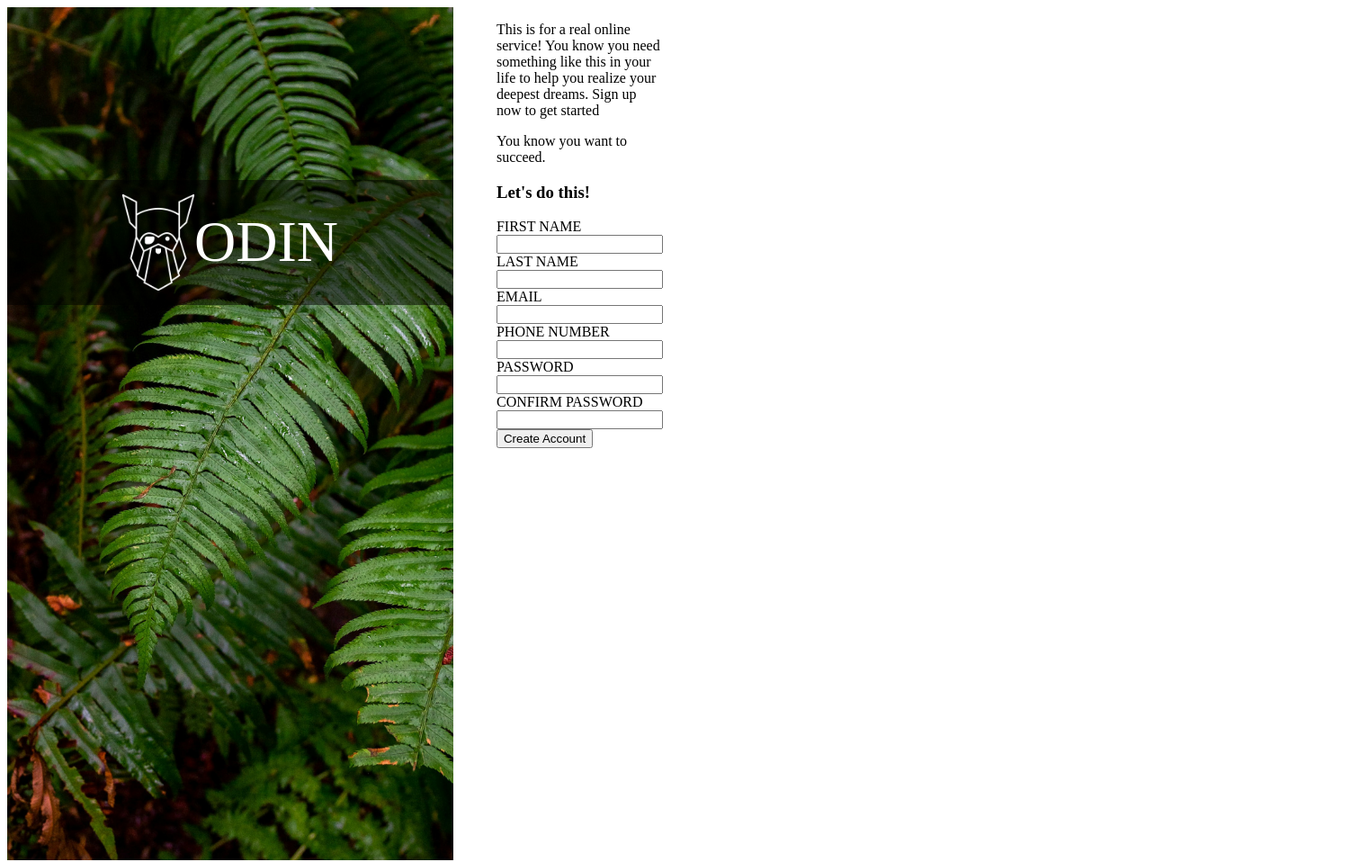
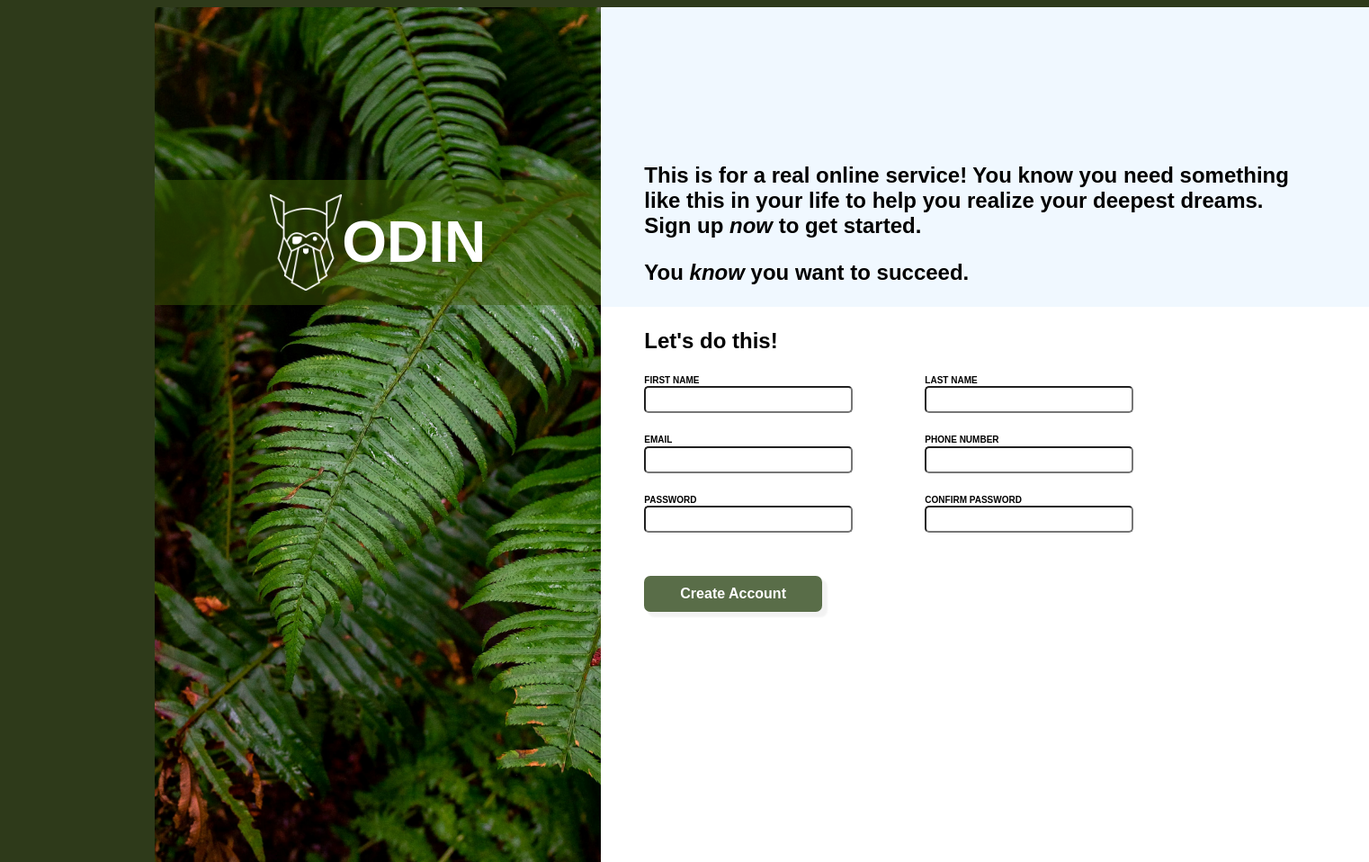
Before and after one commit to rmahawewa/Sign-Up-Form, a plain HTML site: page index.html in a window 1280 px wide. Shown: the whole page at 90% size, 1522 px wide, since content can reach past the window. Drawn offline with Linux system fonts and the light colour scheme.

Commit message:
sign up form add basic styles

```diff
--- a/index.html
+++ b/index.html
@@ -16,11 +16,13 @@
         </div>
         <div class="content-div">
             <div class="content-one">
-                <p>This is for a real online service! You know you need something like this in your life to help you realize your deepest dreams. Sign up now to get started</p>
-                <p>You know you want to succeed.</p>
+                <div class="paragraph-div">
+                    <p>This is for a real online service! You know you need something like this in your life to help you realize your deepest dreams. Sign up <i>now</i> to get started.</p>
+                    <p>You <i>know</i> you want to succeed.</p>
+                </div>
             </div>
             <div class="content-two">
-                <h3>Let's do this!</h3>
+                <p>Let's do this!</p>
                 <form method="post" action="#">
                     <div class="row-one">
                         <div class="inc">
@@ -56,8 +58,8 @@
                 <div class="content-three">
                     <button>Create Account</button>
                 </form>
-                <p></p>
-            </div>
+                    <p class="signup"></p>
+                </div>
         </div>
     </div>
 </body>
--- a/style.css
+++ b/style.css
@@ -1,7 +1,16 @@
+body{
+    background-color:rgba(24,37,2,0.9);
+}
+
+
 .container{
-    height: 948px;
-    width: 600px;
+    height: 950px;
+    width: 1350px;
     display: flex;
+    margin-left: 13%;
+    margin-right: 14%;
+    background-color: white;
+    font-family: Arial, Helvetica, sans-serif;
 }
 
 .img-div{
@@ -13,10 +22,11 @@
 
 .logo-text{
     color: white;
+    font-size: 4rem;
 }
 
 .logo-div{
-    background: rgba(0,0,0,0.5);
+    background: rgba(60,92,5,0.5);
     display: flex;
     font-size: 4rem;
     align-items: center;
@@ -32,5 +42,80 @@ img{
 }
 
 .content-div{
+    /* padding-left:3rem;
+    padding-right: 5rem; */
+    position: relative;
+    width: -webkit-fill-available;
+}
+
+p{
     padding-left:3rem;
+    padding-right: 5rem;
+    font-size: 1.5rem;
+    font-weight: 600;
 }
+
+.content-one{
+    height:35%;
+    background-color: aliceblue;
+    display: flex;
+    flex-direction: column;
+    position: relative;
+}
+
+.paragraph-div{
+    position: absolute;
+    bottom: 0;
+    width: 100%;
+}
+
+.content-two{
+    display: flex;
+    flex-direction: column;
+
+}
+
+.row-one,.row-two,.row-three{
+    display: flex;
+    padding-left: 3rem;
+    padding-bottom: 1.5rem;
+}
+
+.inc{
+    display: flex;
+    flex-direction: column;
+    padding-right: 5rem;
+}
+
+label{
+    font-size: x-small;
+    padding-bottom: 0.1rem;
+    font-weight: 600;
+}
+
+input{
+    width: 14rem;
+    height: 1.5rem;
+    border-radius: 5px;
+}
+
+.content-three{
+    padding-left: 3rem;
+    padding-top: 1.5rem;
+    padding-bottom: 1.5rem;
+}
+
+button{
+    background-color: #596D48;
+    color: white;
+    height: 2.5rem;
+    font-size: 1rem;
+    border-radius: 7px;
+    font-weight: bolder;
+    padding-left: 2.5rem;
+    padding-right: 2.5rem;
+    padding-top: 0.5rem;
+    padding-bottom: 0.5rem;
+    border: 0px;
+    box-shadow: 5px 5px 2px 1px rgba(0, 0, 0, 0.05);
+}
```
